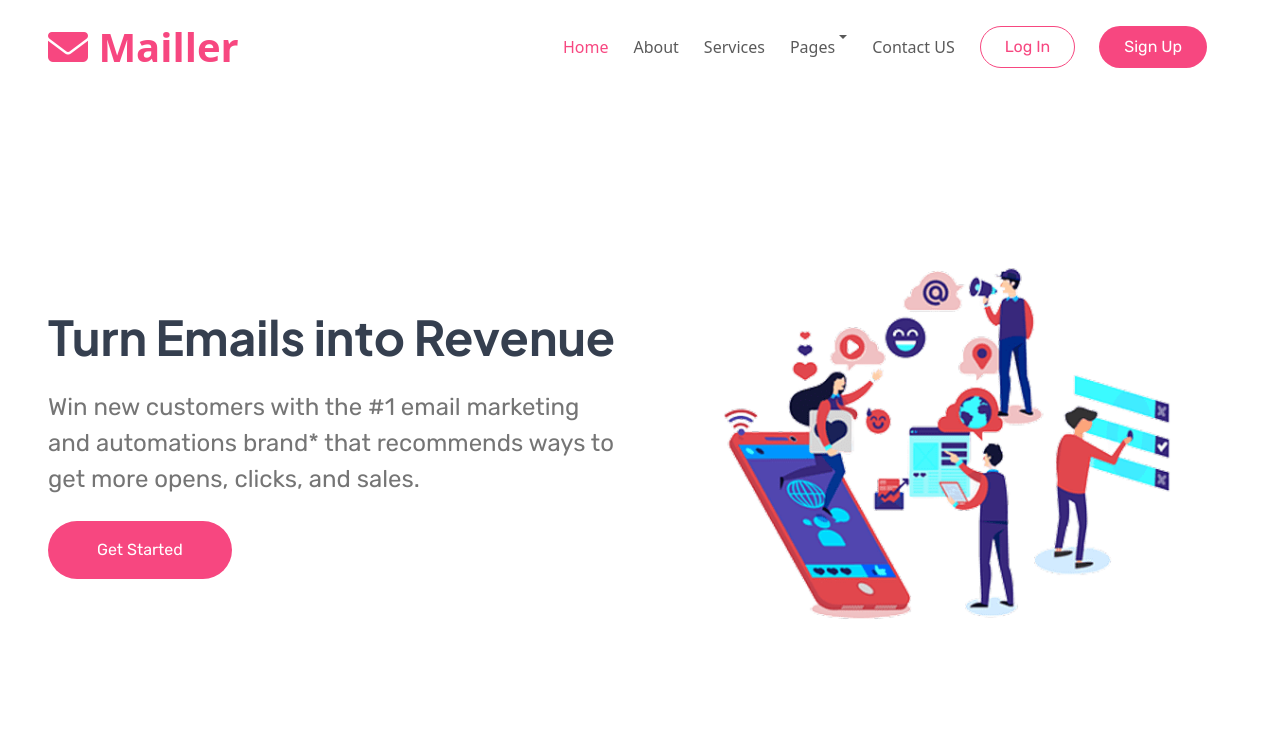
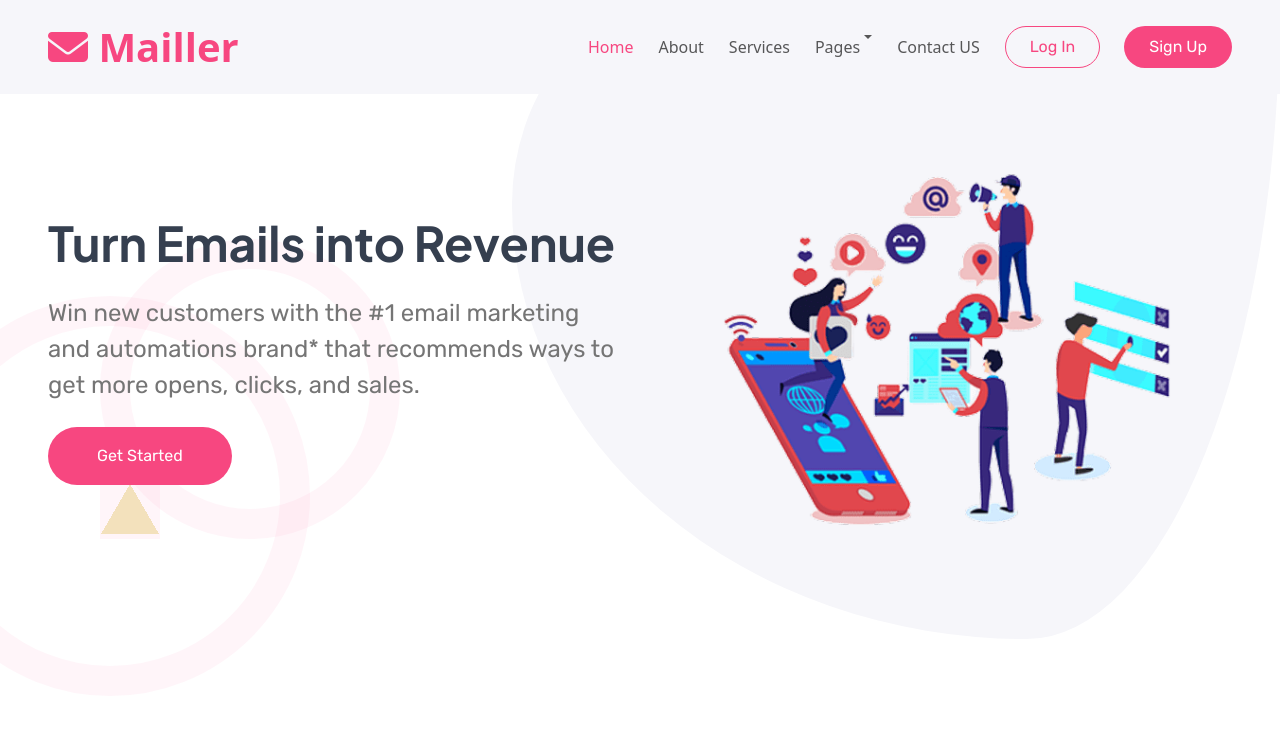
Before and after one commit to amitdabhi01/Mailler, a plain HTML site: page index.html in a window 1280 px wide. Shown: the top 732 px of the page. Drawn offline with nearby package versions, Linux system fonts and the light colour scheme.

Commit message:
animation 90% done

```diff
--- a/index.html
+++ b/index.html
@@ -19,7 +19,7 @@
 <body>
 
   <div class="container-fluid header position-relative p-0">
-    <nav class="navbar navbar-expand-lg navbar-light px-4 px-lg-5 py-3 py-lg-0 nav-bg">
+    <nav class="navbar navbar-expand-lg  px-4 px-lg-5 py-3 py-lg-0 nav-bg w-100 nav-bg">
       <a href="" class="navbar-brand p-0 text-decoration-none">
         <h1 class="display-6 m-0 text-color">
           <i class="fa-solid fa-envelope"></i>
@@ -275,7 +275,9 @@
       <div class="container margin-b py-5">
         <div class="row g-5 align-items-center">
           <div class="col-lg-6" data-aos="fade-right">
-            <img src="img/hero-img-1.png" alt="" class="img-fluid w-100 h-100">
+            <div class=" features-img RotateMoveLeft" style="object-fit: cover;">
+              <img src="img/hero-img-1.png" alt="" class="img-fluid w-100 h-100">
+            </div>
           </div>
           <div class="col-lg-6" data-aos="fade-left">
             <h4 class="mb-1 text-color">Fearutes</h4>
--- a/style.css
+++ b/style.css
@@ -10,16 +10,63 @@
     font-size: 16px !important;
     font-weight: 500 !important;
 }
-
+.nav-bg{
+    background: #f6f6fa !important;
+    position: fixed !important;
+    z-index: 10;
+}
 .navbar-nav a:hover{
     color: #f74780 !important;
 }
 
-.bg-light{
-    background-color: #f6f6fa !important;
+.header::before{
+    content: "";
+    border: 30px solid rgba(247, 71, 128, 0.05);
+    border-radius: 200px;
+    width: 400px;
+    height: 400px;
+    position: absolute;
+    background: transparent;
+    z-index: -1;
+    bottom: -9%;
+    left: -7%;
 }
-
-
+.hero-header::before{
+    content: "";
+    border: 30px solid rgba(247, 71, 128, 0.05);
+    border-radius: 150px;
+    width: 300px;
+    height: 300px;
+    position: absolute;
+    background: transparent;
+    z-index: -1;
+    left: 100px;
+    bottom: 100px;
+}
+.hero-header::after{
+    content: "";
+    border: 30px solid rgba(247, 71, 128, 0.05);
+    transition: 0.5s;
+    background: url(img/sty-1.png) center center no-repeat;
+    width: 58px;
+    height: 50px;
+    position: absolute;
+    z-index: -1;
+    left: 100px;
+    bottom: 100px;
+}
+.header::after{
+    position: absolute;
+    content: "";
+    top: 0;
+    right: 0;
+    width: 60%;
+    height: 100%;
+    background-color: #f6f6fa;
+    border-radius: 22% 78% 33% 67% / 32% 0% 100% 68%;
+    z-index: -1;
+    animation: move 5s linear infinite;
+}
 
 
 
@@ -120,6 +167,15 @@ p{
 }
 .feature-content a:hover{
     color: #f74780 !important;
+}
+
+.features-img img{
+    background-color: #f6f6fa;
+    border-radius: 58% 42% 21% 79% / 30% 29% 71% 70%;
+}
+.RotateMoveLeft{
+    position: relative;
+    animation: RotateMoveLeft 10s linear infinite;
 }
 
 .small{
```
Also changed, not shown: img/sty-1.png (added).
